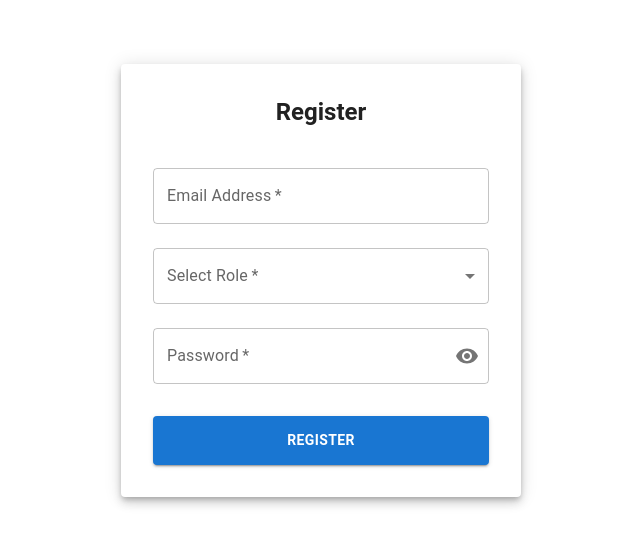
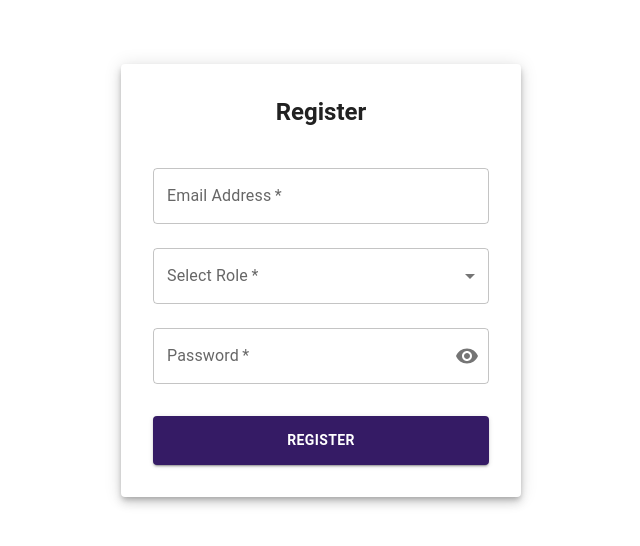
Before and after one commit to SenuraUpesh2002/Research-Project-SLIIT, a React (Vite) app in the folder client/: page /register in a window 1280 px wide. Shown: the top 546 px of the page, without its empty margins (319-959 px from the left). Built offline with nearby package versions, Linux system fonts and the light colour scheme.

Commit message:
Updated Register

```diff
--- a/client/src/ComponentHome/Register.jsx
+++ b/client/src/ComponentHome/Register.jsx
@@ -90,9 +90,16 @@ function Register() {
         <Button
   type="submit"
   variant="contained"
-          color="primary"
   fullWidth
-          sx={{ mt: 3, py: 1.5, fontWeight: "bold" }}
+  sx={{
+    mt: 3,
+    py: 1.5,
+    fontWeight: "bold",
+    backgroundColor: "#351B65",
+    "&:hover": {
+      backgroundColor: "#2a144d",  // A darker shade for hover effect
+    },
+  }}
 >
   Register
 </Button>
```
Lines whose indentation alone changed are shown as unchanged.
